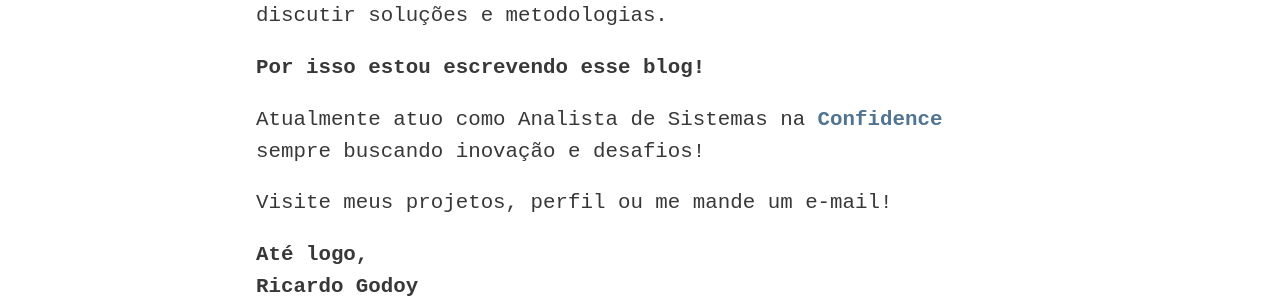
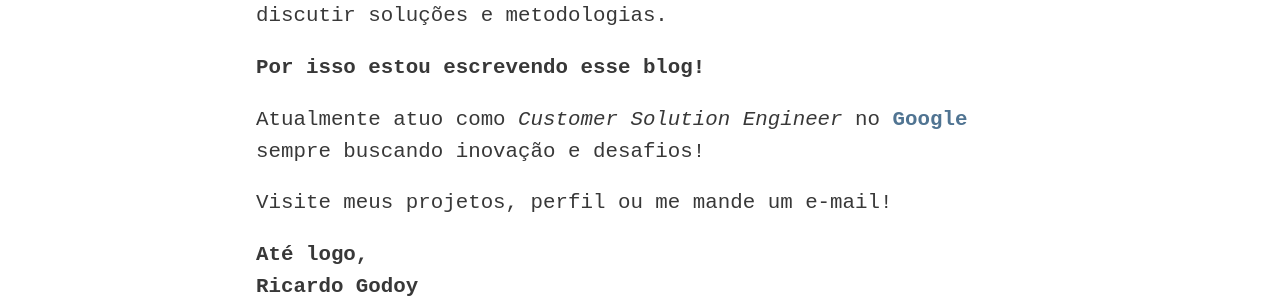
Before and after one commit to ricardofagodoy/ricardofagodoy.github.io, a Jekyll site: the page built from pages/about.md, in a window 1280 px wide. Shown: the part 979-1279 px from the top of the page. Built offline with Jekyll 4.4.1, drawn with Linux system fonts in a browser that asks for light colours.

Commit message:
Updating work status

```diff
--- a/pages/about.md
+++ b/pages/about.md
@@ -20,7 +20,7 @@ Gosto de bom código, limpo e simples. Desenvolver é um eterno aprendizado e na
 
 <b>Por isso estou escrevendo esse blog!</b>
 
-Atualmente atuo como Analista de Sistemas na <b>[Confidence](https://www.confidencecambio.com.br/)</b> sempre buscando inovação e desafios!
+Atualmente atuo como <i>Customer Solution Engineer</i> no <b>[Google](https://google.com)</b> sempre buscando inovação e desafios!
 
 Visite meus projetos, perfil ou me mande um e-mail!
 
```
